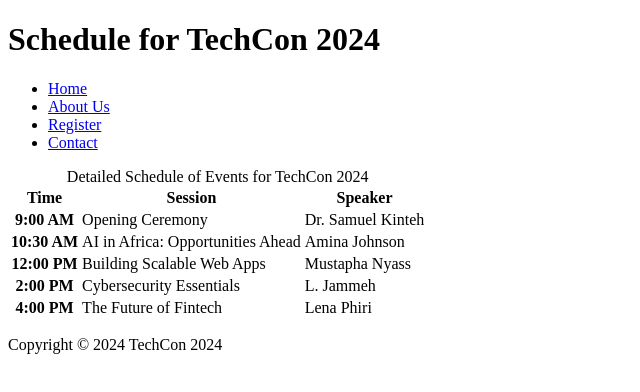
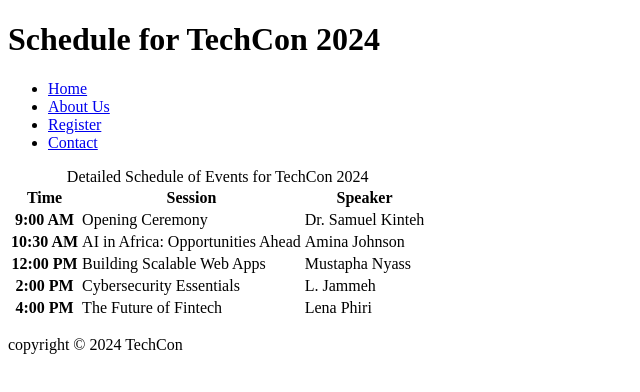
Before and after one commit to Mustaphanyass2025/TechCon_HTML, a plain HTML site: page techcon_website/schedule.html in a window 1280 px wide. Shown: the full height of the page, 0-640 px from the left. Drawn offline with Linux system fonts and the light colour scheme.

Commit message:
Fix: Add copyright notice in footer of schedule.html

```diff
--- a/techcon_website/schedule.html
+++ b/techcon_website/schedule.html
@@ -56,7 +56,7 @@
 
     </main>
     <footer>
-        <p>Copyright © 2024 TechCon 2024</p>
+        <p>copyright © 2024 TechCon</p>
     </footer>
 </body>
 
```
